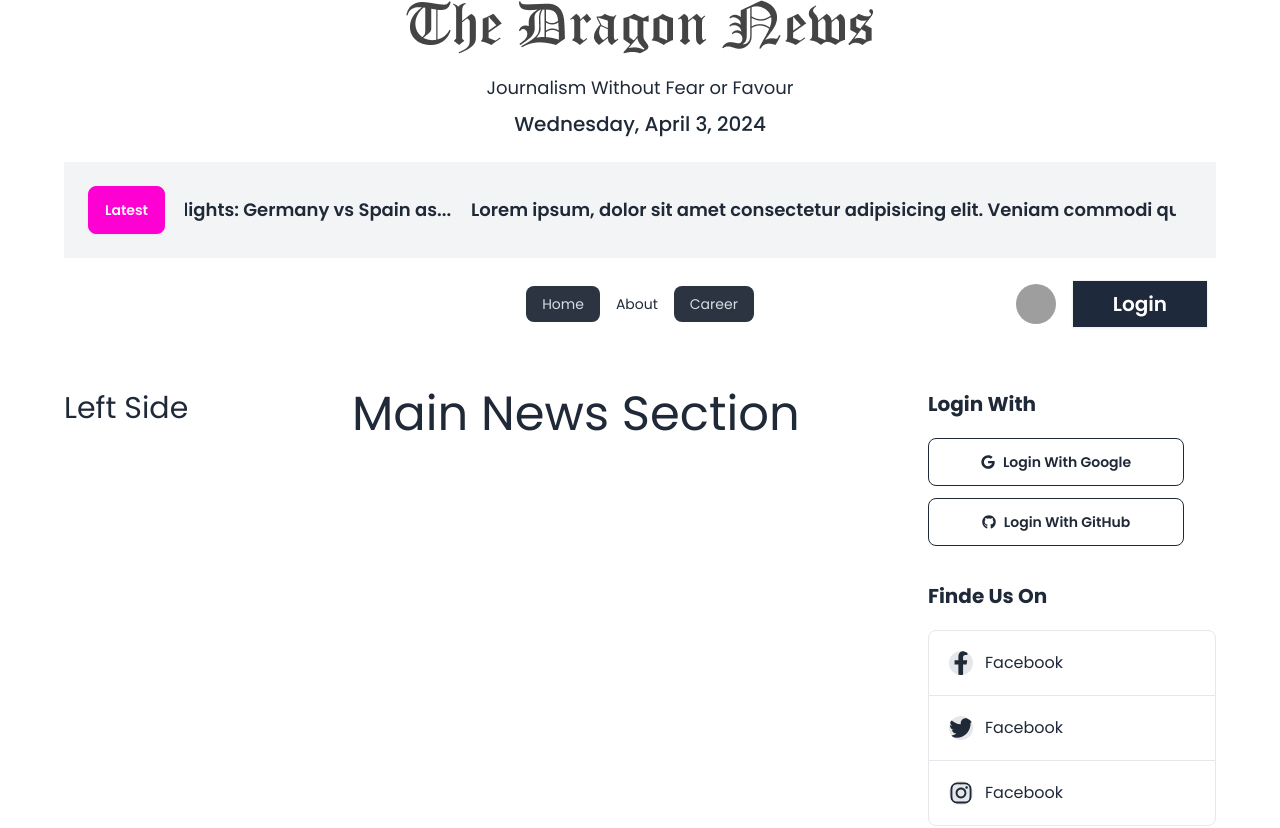
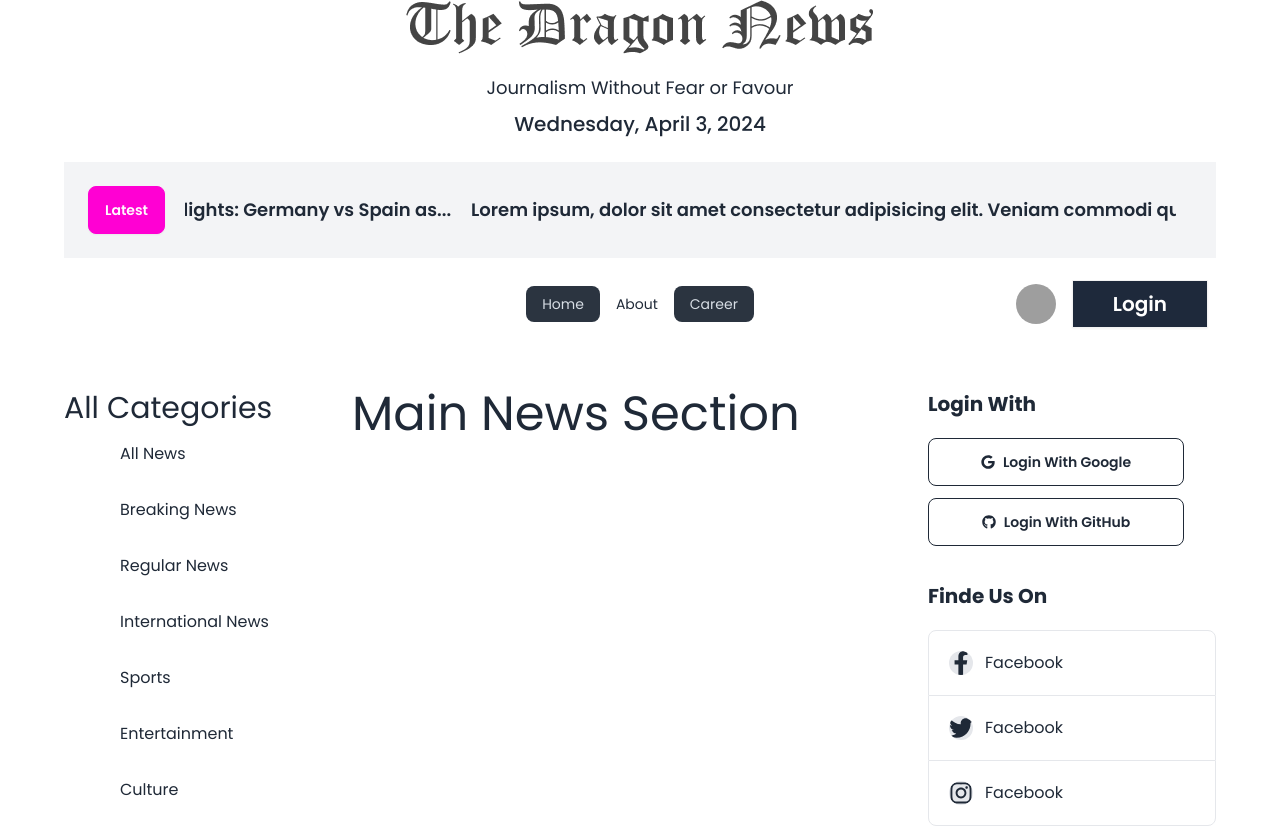
Before and after one commit to tahfeezmizan/daily-portal, a React (Vite) app: page / in a window 1280 px wide. Shown: the top 828 px of the page. Built offline with nearby package versions, Linux system fonts and the light colour scheme; grey boxes are pictures that could not be loaded.

Commit message:
fetch categories data and display

```diff
--- a/src/pages/Shred/LeftSideNav/LeftSideNav.jsx
+++ b/src/pages/Shred/LeftSideNav/LeftSideNav.jsx
@@ -1,9 +1,25 @@
-import React from 'react';
+import { useEffect, useState } from "react";
+import { Link } from "react-router-dom";
+
 
 const LeftSideNav = () => {
+    const [categories, setCategories] = useState([]);
+
+    useEffect(() => {
+        fetch('categories.json')
+            .then(res => res.json())
+            .then(data => setCategories(data))
+    }, [])
+
     return (
         <div>
-            <h1 className="text-3xl">Left Side</h1>
+            <h1 className="text-3xl">All Categories</h1>
+            {
+                categories.map(categori => <Link
+                    className="flex px-14 py-4"
+                    key={categori.id}>
+                    {categori.name} </Link>)
+            }
         </div>
     );
 };
```
